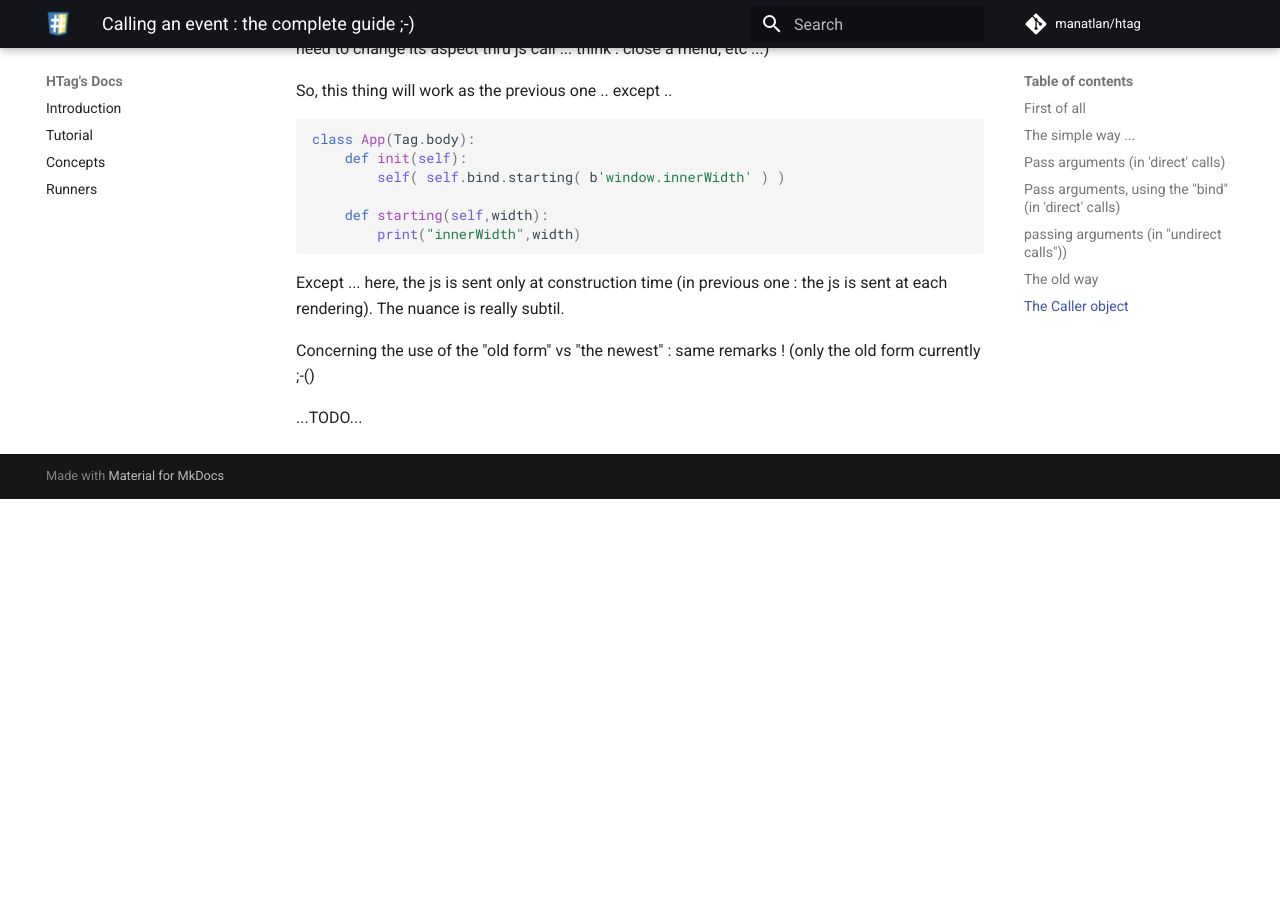
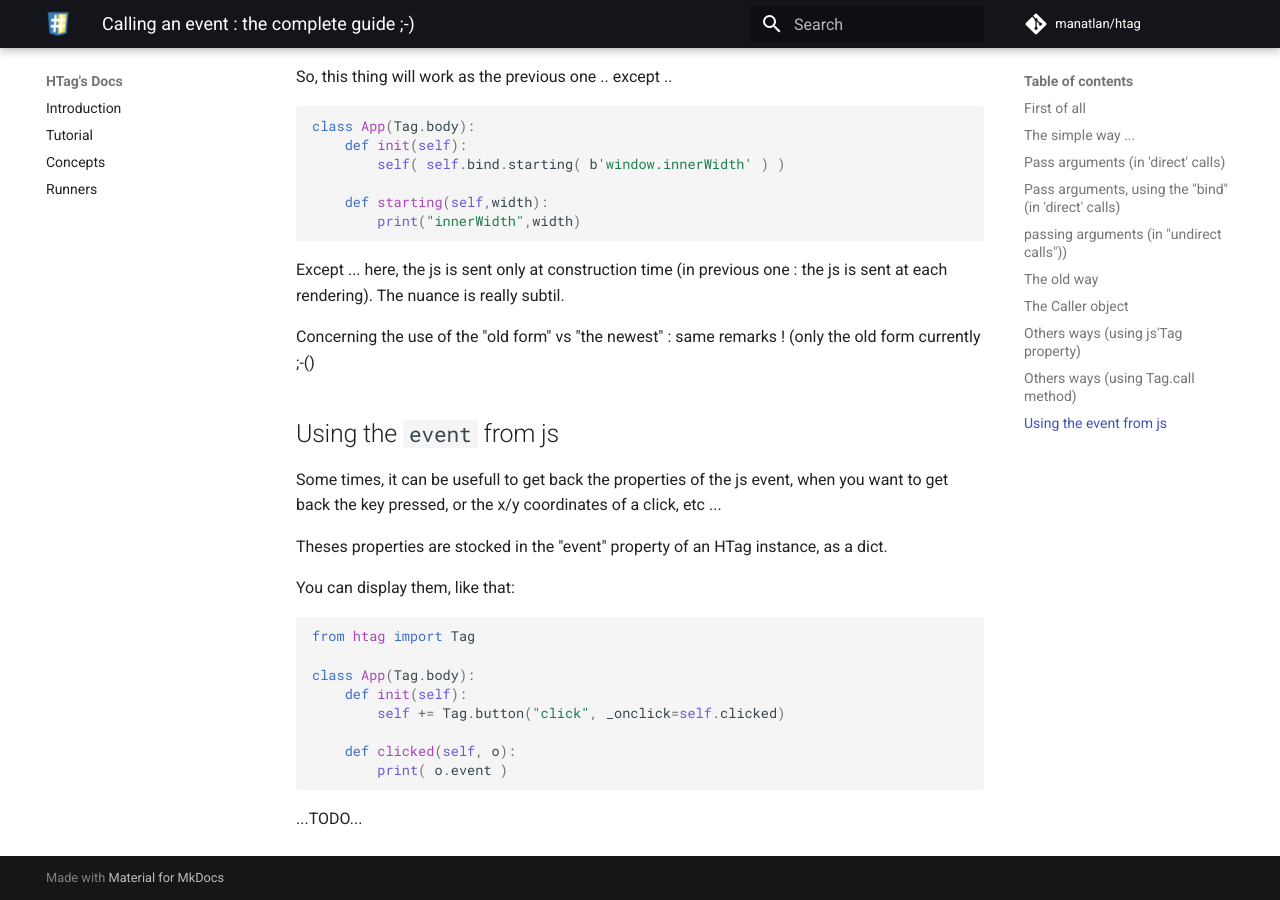
Before and after one commit to manatlan/htag, an MkDocs documentation site: the page built from docs/calling_an_event.md, in a window 1280 px wide and 900 px high, scrolled down 6440 px. Built offline with MkDocs 1.6.1 and Material for MkDocs 9.7.7, drawn with Linux system fonts in a browser that asks for light colours; comment, search, counter and statistics services are not loaded; before the commit the page ends 6939 px from its top, so only the background shows below that.

Commit message:
Update calling_an_event.md

````diff
--- a/docs/calling_an_event.md
+++ b/docs/calling_an_event.md
@@ -227,7 +227,7 @@ It's very rare to use this feature. But can be usefull in complex components, to
 And of course, you can mix them
 
 
-# Others ways (using js'Tag property)
+## Others ways (using js'Tag property)
 
 Each htag's Tag got a 'js' property. This js property can contain javascript to be executed at each Tag rendering.
 
@@ -265,7 +265,7 @@ class App(Tag.body):
 ```
 Currently, only the "old form" works ;-( ... the newest `self.bind( <method>, *args, **kargs)` can't, but ,will try to fix that before 1.0.0. And it's the only main reason why the old form is still there ;-(
 
-# Others ways (using Tag.__call__ method)
+## Others ways (using Tag.__call__ method)
 
 Each htag's Tag is callable ... to send an UNIQUE custom js statements during an interaction.
 
@@ -288,4 +288,23 @@ The nuance is really subtil.
 
 Concerning the use of the "old form" vs "the newest" : same remarks ! (only the old form currently ;-()
 
+## Using the `event` from js
+
+Some times, it can be usefull to get back the properties of the js event, when you want to get back the key pressed, or the x/y coordinates of a click, etc ...
+
+Theses properties are stocked in the "event" property of an HTag instance, as a dict.
+
+You can display them, like that:
+
+```python
+from htag import Tag
+
+class App(Tag.body):
+    def init(self):
+        self += Tag.button("click", _onclick=self.clicked)
+
+    def clicked(self, o):
+        print( o.event )
+```
+
 ...TODO...
````
